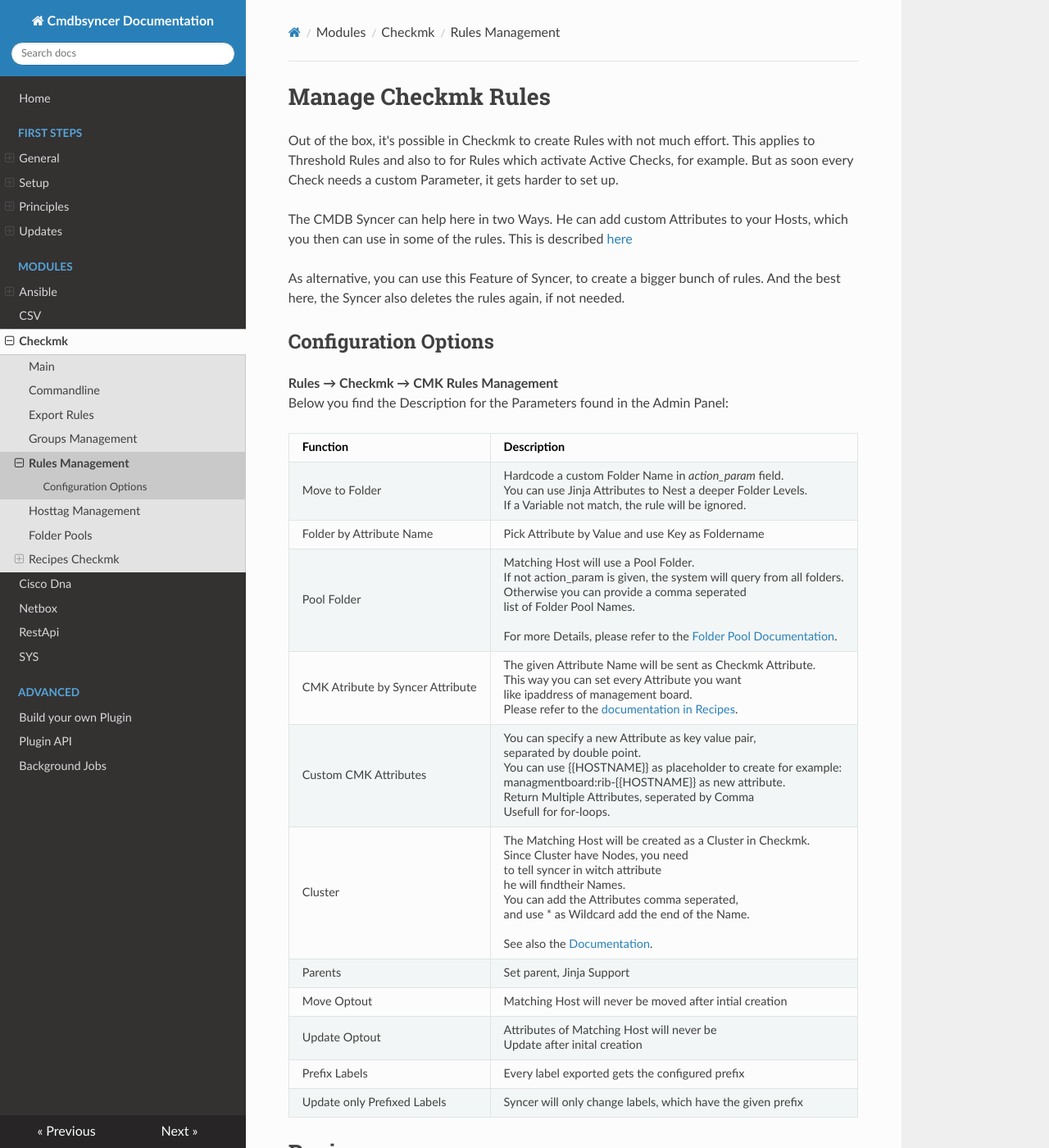
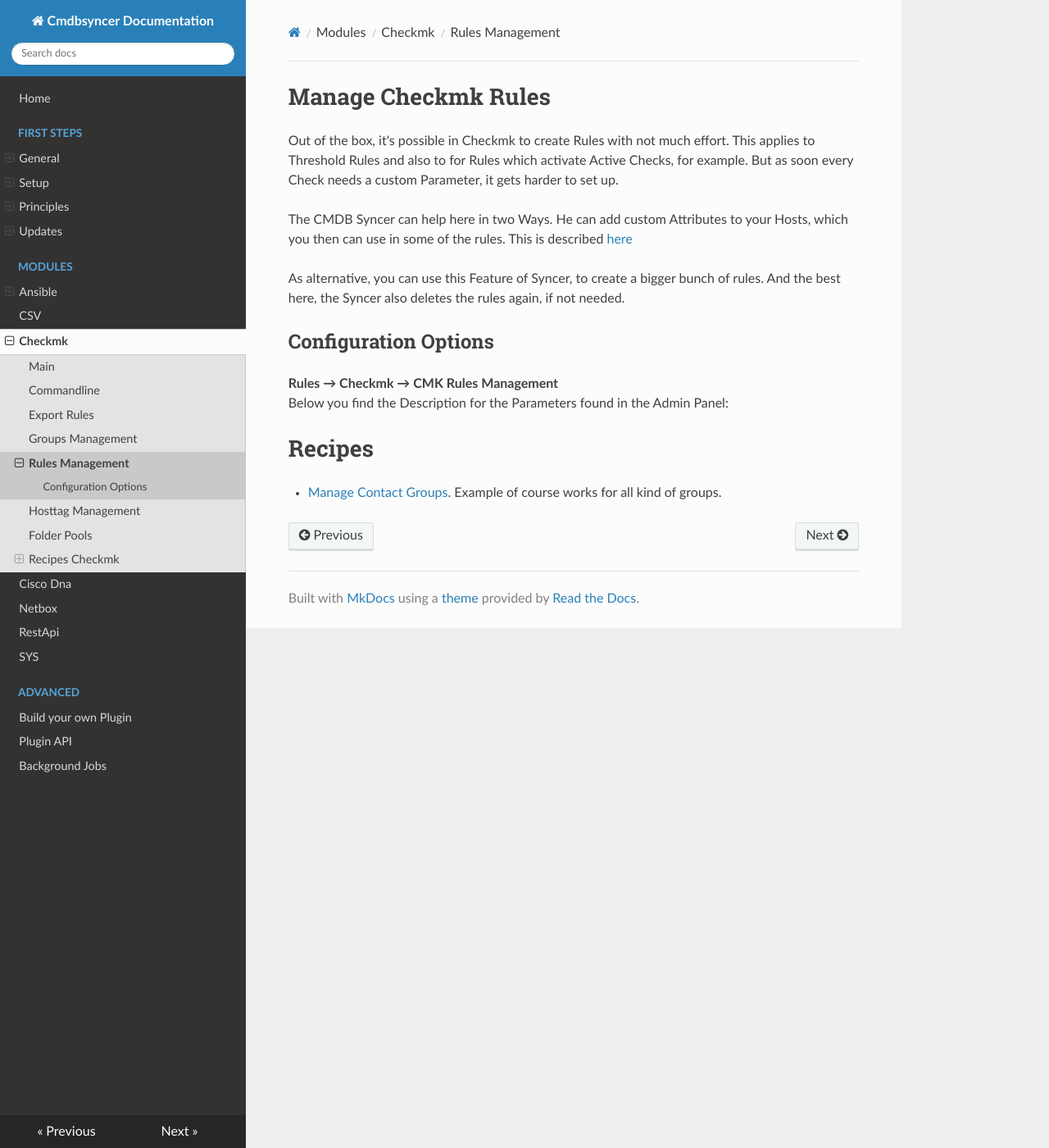
Before and after one commit to kuhn-ruess/cmdbsyncer-docs, an MkDocs documentation site: the page built from docs/checkmk/rules_management.md, in a window 1280 px wide and 1400 px high. Shown: the whole window at 82% size. Built offline with MkDocs 1.6.1, drawn with Linux system fonts in a browser that asks for light colours; nearby versions of some CDN libraries.

Commit message:
Updated docs

```diff
--- a/docs/checkmk/rules_management.md
+++ b/docs/checkmk/rules_management.md
@@ -9,22 +9,6 @@
 ## Configuration Options
 **Rules → Checkmk → CMK Rules Management**<br>
 Below you find the Description for the Parameters found in the Admin Panel:
-
-
- |Function     |  Description  |
- | --- | --- |
- |  Move to Folder   |   Hardcode a custom Folder Name in _action_param_ field. <br> You can use Jinja Attributes to Nest a deeper Folder Levels.<br> If a Variable not match, the rule will be ignored.  |
- | Folder by Attribute Name | Pick Attribute by Value and use Key as Foldername |
- | Pool Folder | Matching Host will use a Pool Folder. <br>If not action_param is given, the system will query from all folders.<br>Otherwise you can provide a comma seperated <br>list of Folder Pool Names.<br><br>For more Details, please refer to the [Folder Pool Documentation](folder_pools.md).
- | CMK Atribute by Syncer Attribute | The given Attribute Name will be sent as Checkmk Attribute.<br>This way you can set every Attribute you want<br>like ipaddress of management board.<br>Please refer to the [documentation in Recipes](cmk_attributes.md). |
- | Custom CMK Attributes | You can specify a new Attribute as key value pair,<br>separated by double point. <br>You can use {{HOSTNAME}} as placeholder to create for example:<br>managmentboard:rib-{{HOSTNAME}} as new attribute. <br> Return Multiple Attributes, seperated by Comma<br> Usefull for for-loops.|
- | Cluster | The Matching Host will be created as a Cluster in Checkmk.<br>Since Cluster have Nodes, you need<br>to tell syncer in witch attribute <br>he will findtheir Names. <br>You can add the Attributes comma seperated, <br>and use * as Wildcard add the end of the Name. <br><br>See also the [Documentation](create_cluster.md).|
- | Parents | Set parent, Jinja Support |
- | Move Optout | Matching Host will never be moved after intial creation |
- | Update Optout | Attributes of Matching Host will never be <br> Update after inital creation |
- | Prefix Labels | Every label exported gets the configured prefix |
- | Update only Prefixed Labels | Syncer will only change labels, which have the given prefix |
-
 
 
 
```
Also changed, not shown: docs/checkmk/create_cmk_rules.md (deleted, +0 -1 lines), docs/checkmk/export_rules.md (+13 -10 lines).
